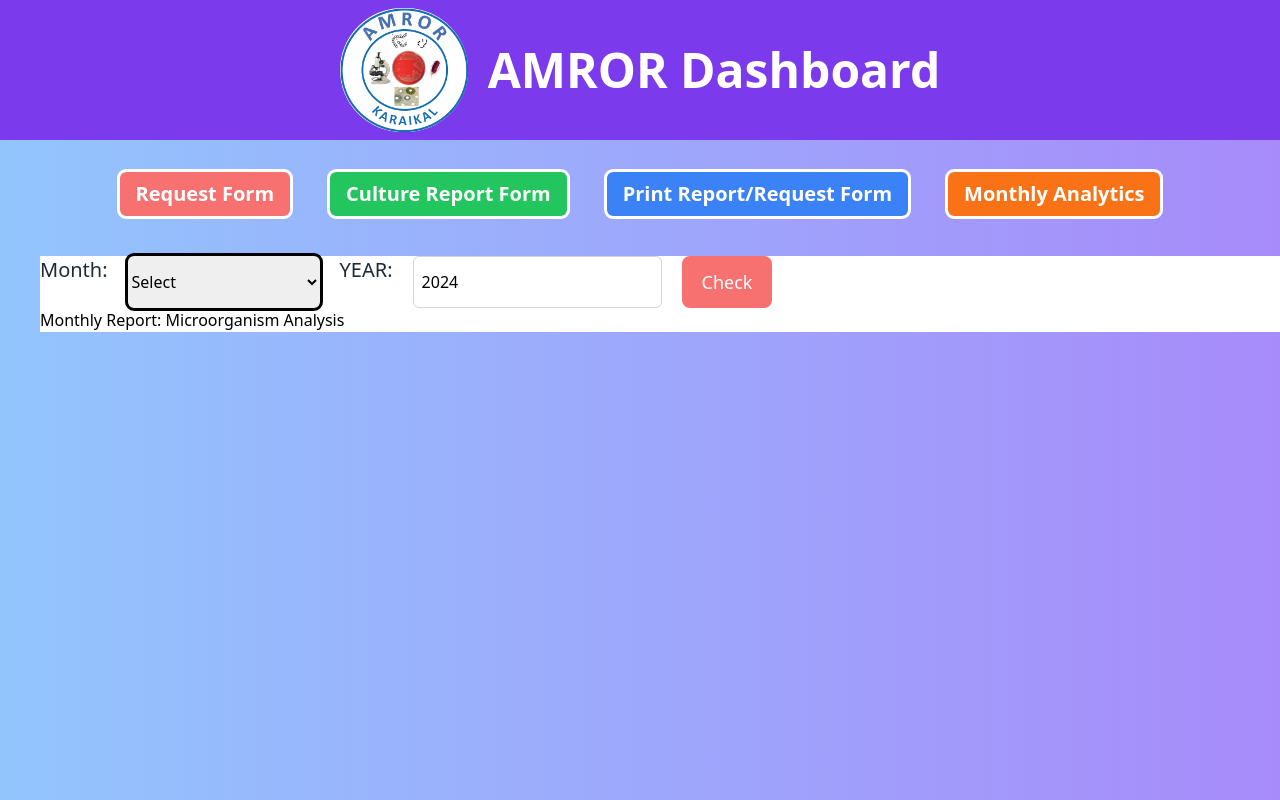
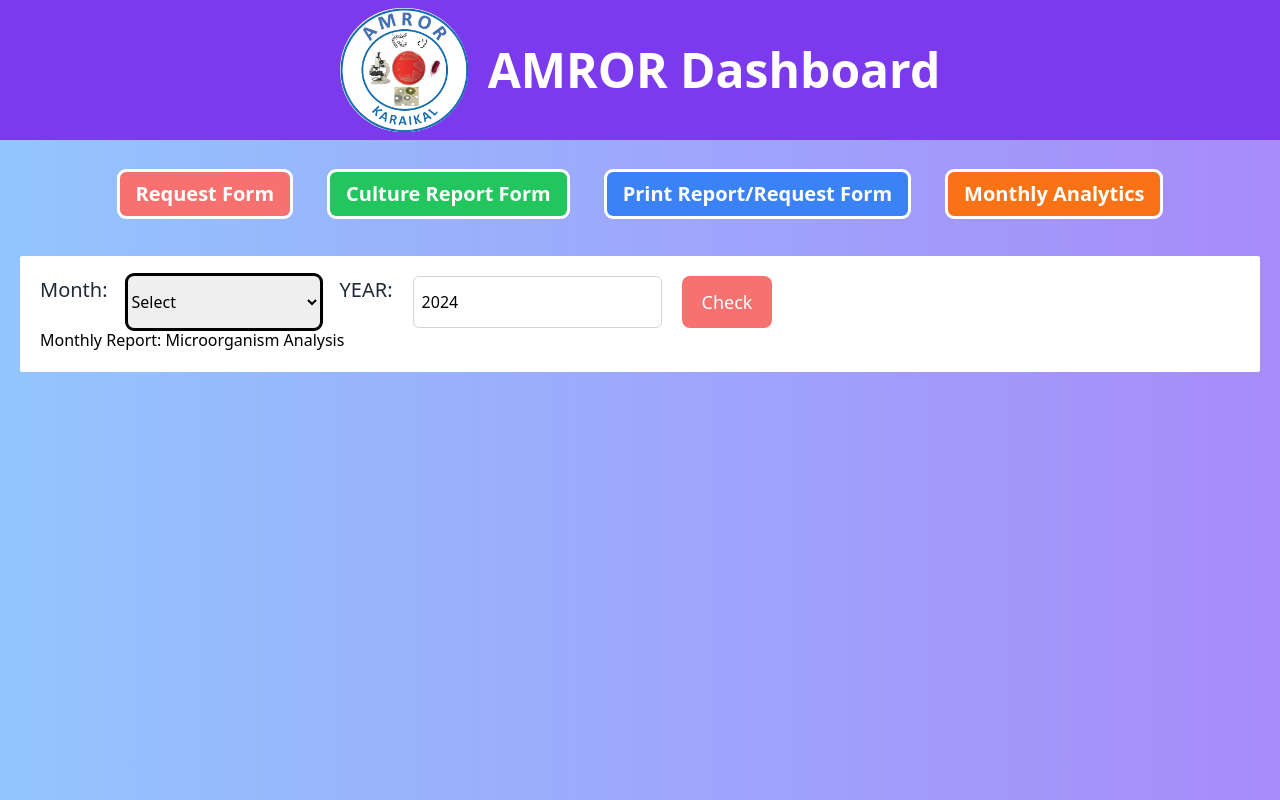
Before and after one commit to AMRORKaraikal/AmrorFRONT2, a React (Create React App) app: page / in a window 1280 px wide. Both pictures are taken after a click on the button "Monthly Analytics". Shown: the top 800 px of the page. Built offline with nearby package versions, Linux system fonts and the light colour scheme.

Commit message:
CSS Added to Analytics

```diff
--- a/src/App.jsx
+++ b/src/App.jsx
@@ -59,10 +59,10 @@
 							Monthly Analytics
 						</button>
 					</div>
-					{comp === 1 && <PatientHistory />}
-					{comp === 2 && <NewSpecimen />}
+					{/* {comp === 2 && <NewSpecimen />} */}
 					{comp === 3 && <ExistingPatient />}
 					{comp === 4 && <SpecimenDetails />}
+					{comp === 1 && <PatientHistory />}
 					{comp === 5 && <MonthlyAnalytics />}
 				</div>
 			</div>
--- a/src/components/Analytics.jsx
+++ b/src/components/Analytics.jsx
@@ -57,7 +57,7 @@
 	}, [monthlyData, data])
 
 	return (
-		<div className="mt-10 ml-10 bg-white">
+		<div className="mt-10 mx-5 bg-white p-5 rounded-sm">
 			<div className="flex gap-x-5">
 				<label className="text-xl text-gray-800">Month:</label>
 				<select
```
